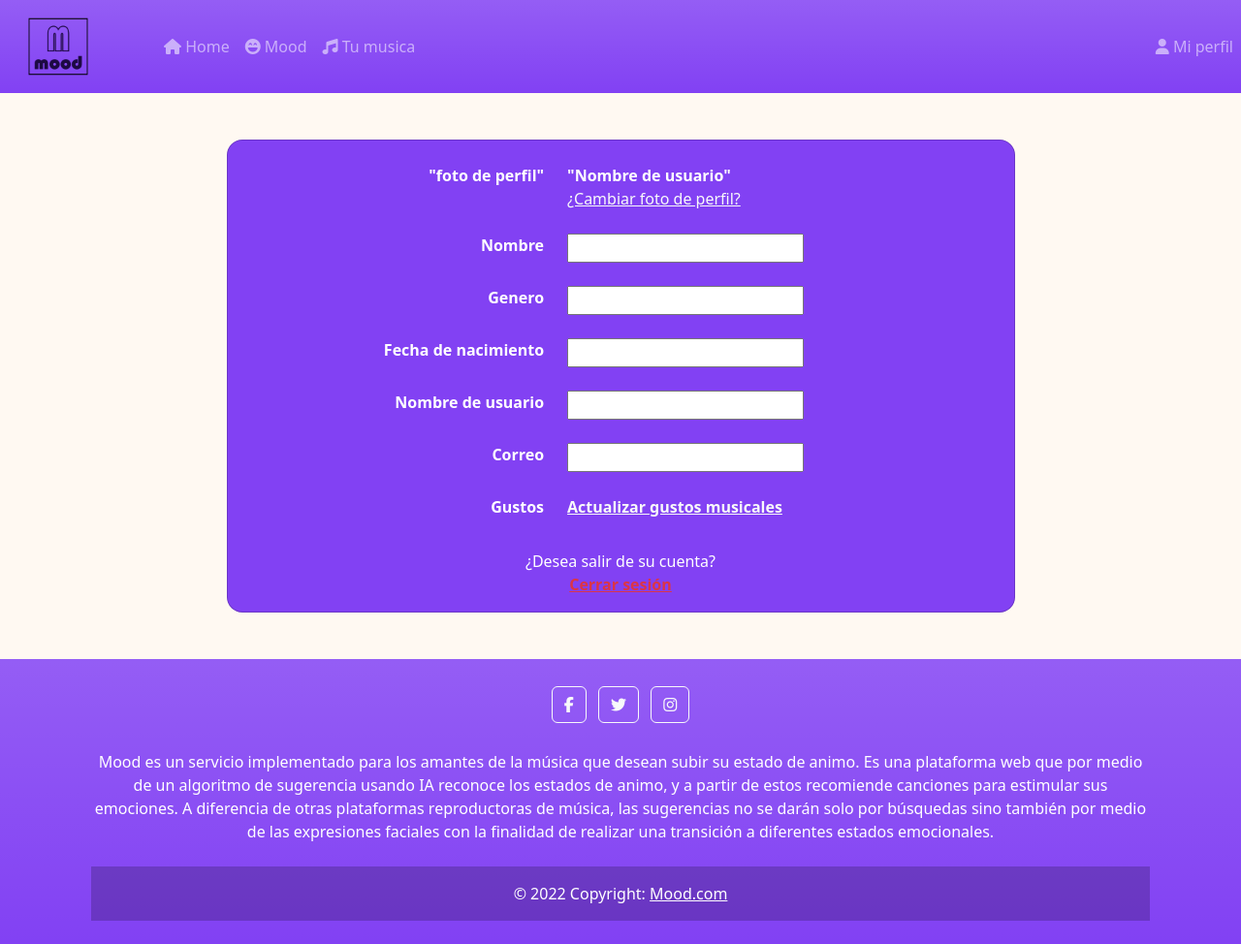
After one commit to GianSz/Mood_P1, a Django app: page /miPerfil/ in a window 1280 px wide. The commit adds this page. Shown: the whole page at 97% size. Run offline with Django 4.2, Linux system fonts and the light colour scheme; some libraries are stand-ins or nearby versions.

Commit message:
Se crearon las pestañas de perfil, musica y formulario de gustos. Se realizo el front de la pestaña perfil

```diff
--- a/Mood/main/templates/includes/navbar.html
+++ b/Mood/main/templates/includes/navbar.html
@@ -1,10 +1,12 @@
 <!-- Section Navbar -->
 <nav class="navbar navbar-expand-md navbar-dark bg-gradient" style="background: #8241F3;">
-    <a class="navbar-brand" href="" style="padding-left: 15px;"><img src="../../../static/LOGO.png" alt="Logo" style="width: 90px; margin-left: 30px; margin-top: -10px; margin-bottom: -10px;"></a>
+    <a class="navbar-brand" href="" style="padding-left: 15px;"><img src="../../../static/LOGO.png" alt="Logo" style="width: 90px; margin-top: -10px; margin-bottom: -10px;"></a>
     <!-- Navbar responsiv, se le pone icono que tiene bp -->
-    <button class="navbar-toggler" type="button" data-bs-toggle="collapse" data-bs-target="#navbarNav">
-        <span class="navbar-toggler-icon"></span>
-    </button>
+    <div style="padding-right: 15px;">
+        <button class="navbar-toggler" type="button" data-bs-toggle="collapse" data-bs-target="#navbarNav">
+            <span class="navbar-toggler-icon"></span>
+        </button>
+    </div>
     <!-- Section de los items del Navbar -->
     <div class="collapse navbar-collapse" id="navbarNav" style="padding-left: 25px;">
         <!-- Con bt5 paso de ser ms a me OJO, items que estan a la derecha (auto)-->
@@ -19,14 +21,14 @@
             </li>
             <!-- Section Tu Musica -->
             <li class="nav-item">
-                <a class="nav-link" href="#"><i class="fas fa-music"></i> Tu musica</a>
+                <a class="nav-link" href="{% url 'tuMusica' %}"><i class="fas fa-music"></i> Tu musica</a>
             </li>
         </ul>
         <!-- Items que estan a la derecha del todo  -->
         <ul class="navbar-nav">
             <!-- Section Mi perfil -->
             <li class="nav-item">
-                <a class="nav-link" href="#"><i class="fas fa-user"></i> Mi perfil</a>
+                <a class="nav-link" href="{% url 'miPerfil' %}"><i class="fas fa-user"></i> Mi perfil</a>
             </li>
         </ul>
     </div>
--- /dev/null
+++ b/Mood/main/templates/miPerfil.html
@@ -0,0 +1,106 @@
+{% extends 'base.html' %}
+
+{% block title %}
+    Mi perfil
+{% endblock %}
+
+{% block content %}
+<section class="gradient-custom">
+    <div class="container py-5 h-100">
+        <div class="row d-flex justify-content-center align-items-center">
+            <div class="col-12 col-md-10 col-lg-9">
+                <div class="card text-white" style="border-radius: 1rem; background-color: #8241F3;">
+                    <div class="card-body p-3 text-center">
+                        <div class="mb-md-2 mt-md-2 pb-4">
+                            <form class="form fw-bold" method="POST">
+                                {% csrf_token %}
+                                <div class="row">
+                                    <div class="col-4 col-md-5 text-end" >
+                                        "foto de perfil"
+                                    </div>
+                                    <div class="col-8 col-md-7 text-start">
+                                        "Nombre de usuario"
+                                        <br>
+                                        <a href="#" class="text-light fw-normal"> ¿Cambiar foto de perfil?</a>
+                                    </div>
+                                </div>
+                                <br>
+                                <div class="row">
+                                    <div class="col-4 col-md-5 text-end" >
+                                        Nombre
+                                    </div>
+                                    <div class="col-8 col-md-4 text-start">
+                                        <input class="w-100" type="text">
+                                    </div>
+                                    <div class="col-0 col-md-3"></div>
+                                </div>
+                                <br>
+                                <div class="row">
+                                    <div class="col-4 col-md-5 text-end" >
+                                        Genero
+                                    </div>
+                                    <div class="col-8 col-md-4 text-start">
+                                        <input class="w-100" type="text">
+                                    </div>
+                                    <div class="col-0 col-md-3"></div>
+                                </div>
+                                <br>
+                                <div class="row">
+                                    <div class="col-4 col-md-5 text-end" >
+                                        Fecha de nacimiento
+                                    </div>
+                                    <div class="col-8 col-md-4 text-start">
+                                        <input class="w-100" type="text">
+                                    </div>
+                                    <div class="col-0 col-md-3"></div>
+                                </div>
+                                <br>
+                                <div class="row">
+                                    <div class="col-4 col-md-5 text-end" >
+                                        Nombre de usuario
+                                    </div>
+                                    <div class="col-8 col-md-4 text-start">
+                                        <input class="w-100" type="text">
+                                    </div>
+                                    <div class="col-0 col-md-3"></div>
+                                </div>
+                                <br>
+                                <div class="row">
+                                    <div class="col-4 col-md-5 text-end" >
+                                        Correo
+                                    </div>
+                                    <div class="col-8 col-md-4 text-start">
+                                        <input class="w-100" type="text">
+                                    </div>
+                                    <div class="col-0 col-md-3"></div>
+                                </div>
+                                <br>
+                                <div class="row">
+                                    <div class="col-4 col-md-5 text-end" >
+                                        Gustos
+                                    </div>
+                                    <div class="col-8 col-md-4 text-start">
+                                        <a href="#" class="text-light fw-bold">
+                                            Actualizar gustos musicales
+                                        </a>
+                                    </div>
+                                    <div class="col-0 col-md-3"></div>
+                                </div>
+                            </form>
+                        </div>
+                        <div>
+                            <p class="mb-0">¿Desea salir de su cuenta?
+                                <br>
+                                <a href="#" class="text-danger fw-bold">
+                                    Cerrar sesión
+                                </a>
+                            </p>
+                        </div>
+                    </form>
+                </div>
+            </div>
+        </div>
+      </div>
+    </div>
+  </section>
+{% endblock %}
--- a/Mood/main/templates/mood.html
+++ b/Mood/main/templates/mood.html
@@ -13,8 +13,8 @@
                 <h3>Instrucciones de uso</h3>
                 <br>
             </div>
-            <div>
-                <img src="../../../static/INSTRUCCIONES_MOOD.png" alt="Instrucciones" style="width: 600px; position: relative; left: 70px;">
+            <div class="text-center">
+                <img src="../../../static/INSTRUCCIONES_MOOD.png" alt="Instrucciones" style="width: 50%; position: relative; left: 5%;">
             </div>
 
             <div>
--- a/Mood/main/templates/registro.html
+++ b/Mood/main/templates/registro.html
@@ -113,7 +113,7 @@
                     </div>
 
                     <div class="form__field form__field--9 text-center my-0">
-                        <a href="http://localhost:8000/home/"><button class="form__button btn btn-primary btn-lg btn-outline-light" type="submit">Enviar</button></a>
+                        <a href="{% url 'formsFellings' %}"><button class="form__button btn btn-primary btn-lg btn-outline-light" type="submit">Enviar</button></a>
                     </div>
 
                 </form>
--- a/Mood/main/urls.py
+++ b/Mood/main/urls.py
@@ -8,6 +8,9 @@ urlpatterns = [
     path('home/', views.home_page, name='home'),
     path('mood/', views.mood_page, name='mood'),
     path('recognize/', views.recognize, name='recognize'),
+    path('miPerfil/',views.miPerfil_page, name='miPerfil'),
+    path('tuMusica/',views.tuMusica_page, name='tuMusica'),
+    path('formsFellings/',views.formsFellings_page, name='formsFellings'),
     path('get-songs/', views.get_song),
     path('playlist/<str:userEmotion>', views.playlist, name = 'playlist'),
 
--- a/Mood/main/views.py
+++ b/Mood/main/views.py
@@ -24,6 +24,16 @@ def regsiter_page(request):
 
 def home_page(request): # Views para la home page
     return render(request, template_name='home.html')
+
+def miPerfil_page(request):
+    return render(request, template_name='miPerfil.html')
+
+def tuMusica_page(request):
+    return render(request, template_name='tuMusica.html')
+
+def formsFellings_page(request):
+    return render(request, template_name='formsFellings.html')
+
 
 # Funcion para el buscador
 def get_song(request):
```
Also changed, not shown: Mood/main/templates/formsFellings.html (added, +9 -0 lines), Mood/main/templates/home.html (+3 -5 lines), Mood/main/templates/tuMusica.html (added, +9 -0 lines).
